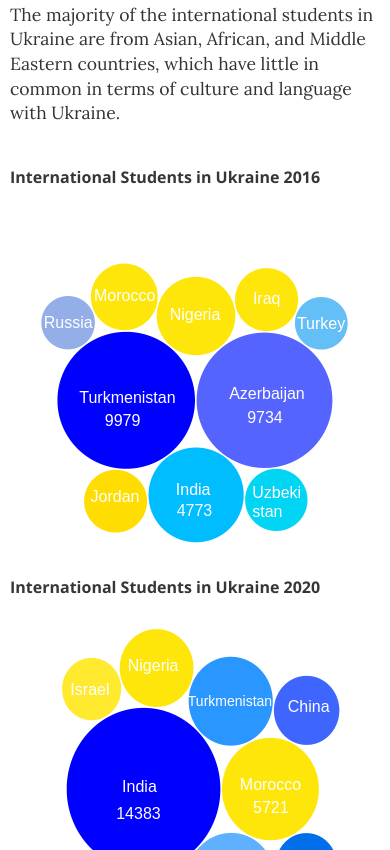
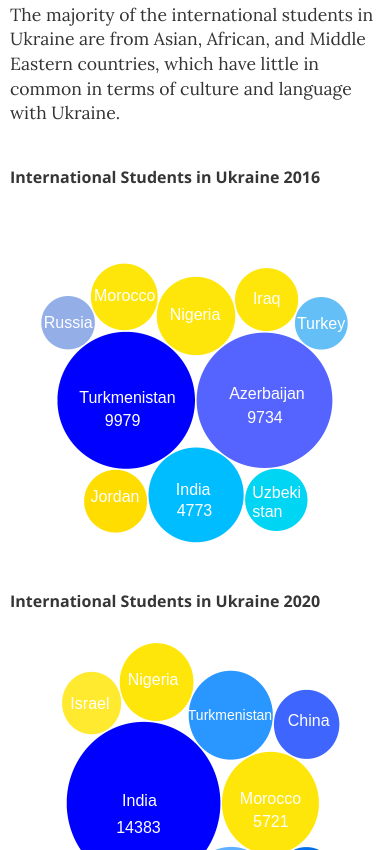
Before and after one commit to naokatoh/ukraine, a plain HTML site: page docs/index.html in a window 390 px wide. Shown: the part 1678-2528 px from the top of the page. Drawn offline with nearby package versions, Linux system fonts and the light colour scheme.

Commit message:
Add files via upload

```diff
--- a/docs/index.html
+++ b/docs/index.html
@@ -297,7 +297,7 @@
 
 	@media (max-width: 768px) {
 		 .row-container {
-			  flex-direction: column;
+            display: block
 		 }
 	}
 
```
